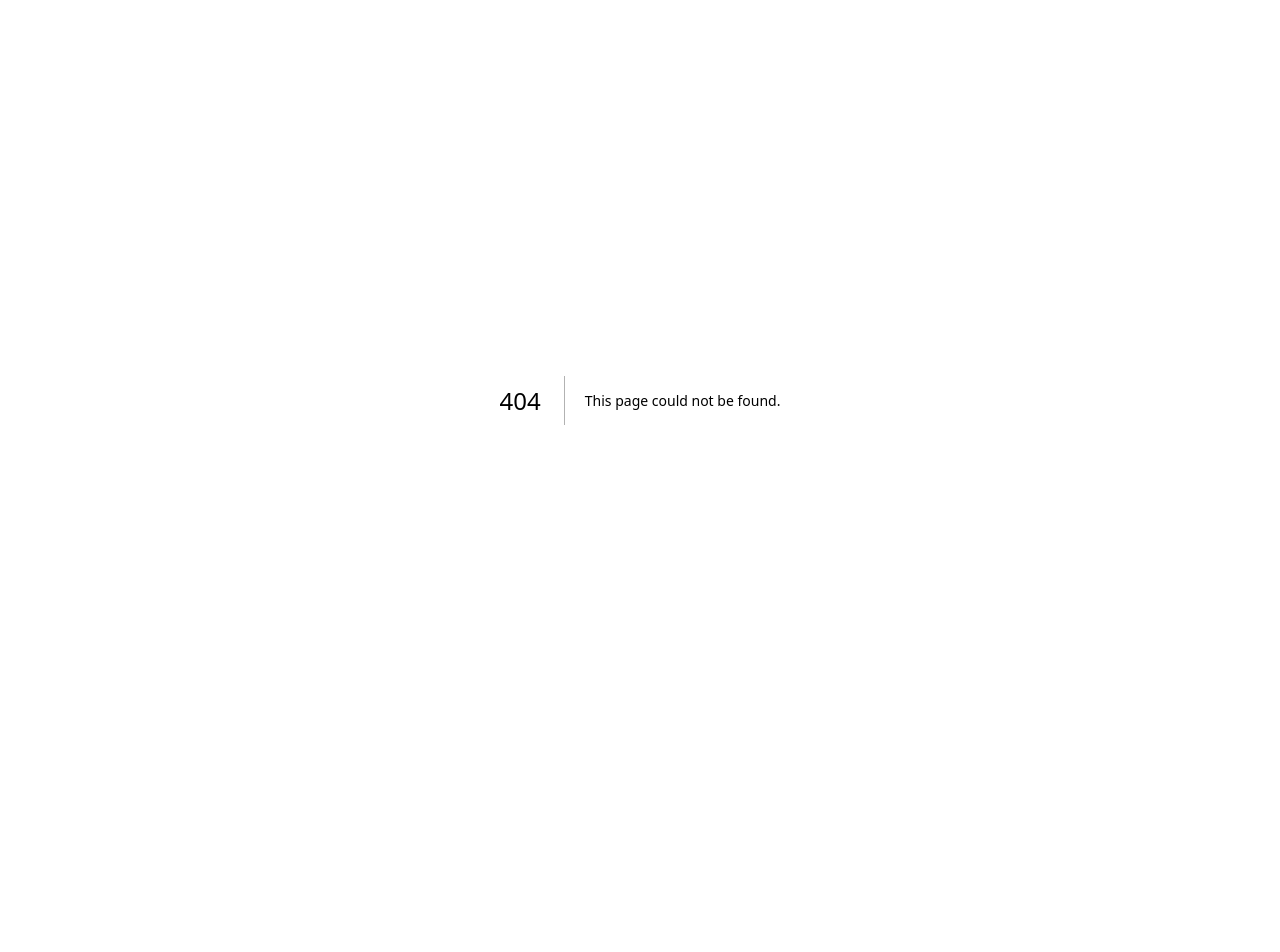
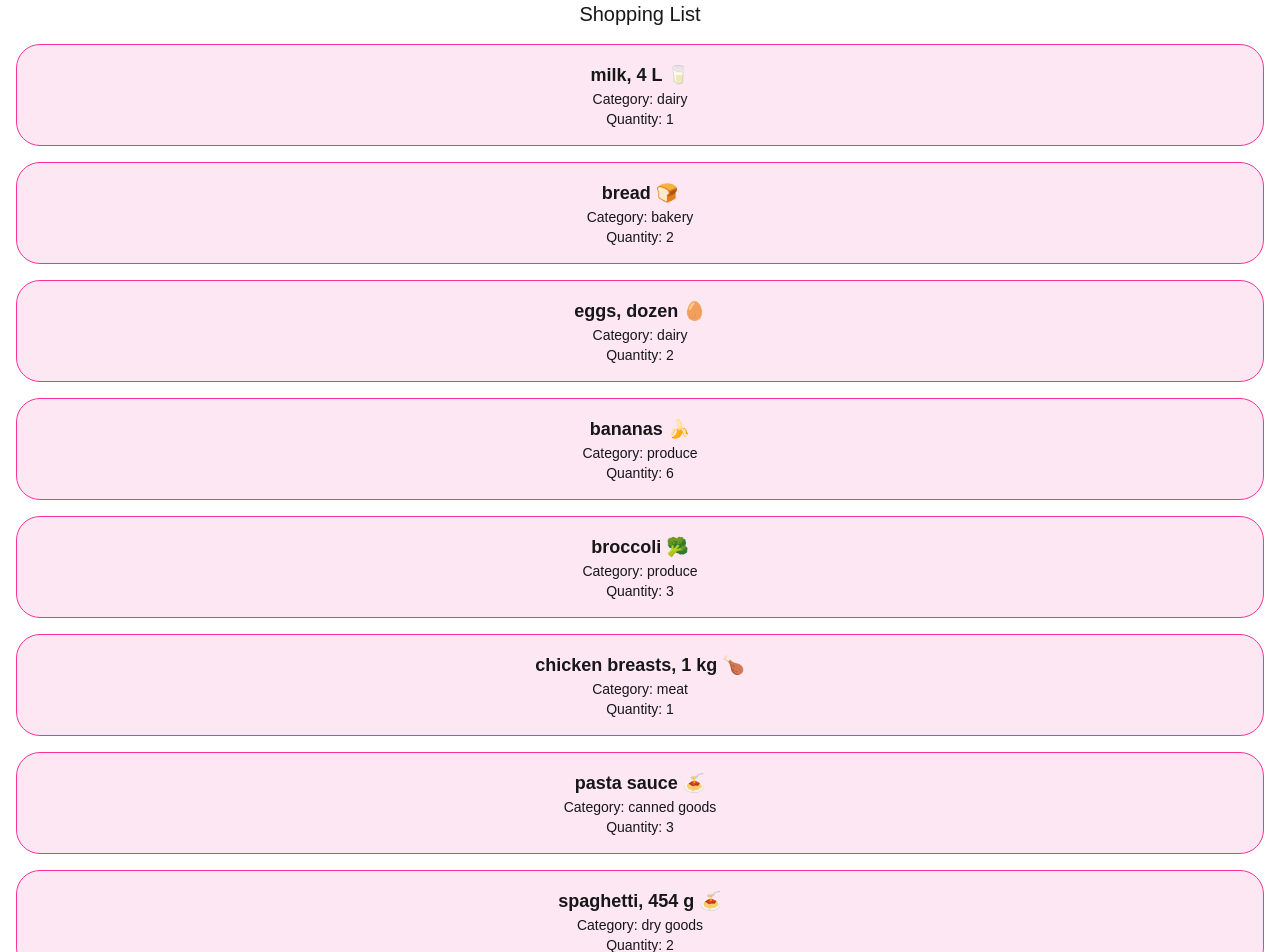
Before and after one commit to gjasmeen/cprg306-assignments, a Next.js app: page /week-3 in a window 1280 px wide. Before the commit this address had no page. Shown: the top 952 px of the page. Before the commit the page ends 800 px from the top, so only its background shows below. Built offline with nearby package versions, Linux system fonts and the light colour scheme.

Commit message:
week-3 commit

```diff
--- a/app/page.tsx
+++ b/app/page.tsx
@@ -7,6 +7,9 @@ export default function Home() {
       <li>
         <Link href = "/week-2">Week 2 Assignment</Link>
       </li>
+      <li>
+        <Link href = "/week-3">Week 3 Assignment</Link>
+      </li>
     </main>
   );
 }
--- /dev/null
+++ b/app/week-3/item-list.tsx
@@ -0,0 +1,89 @@
+import Item from "./item";
+
+ function ItemList() {
+        const item1 = {
+    name: "milk, 4 L 🥛",
+    quantity: 1,
+    category: "dairy",
+    };
+
+    const item2 = {
+    name: "bread 🍞",
+    quantity: 2,
+    category: "bakery",
+    };
+
+    const item3 = {
+    name: "eggs, dozen 🥚",
+    quantity: 2,
+    category: "dairy",
+    };
+
+    const item4 = {
+    name: "bananas 🍌",
+    quantity: 6,
+    category: "produce",
+    };
+
+    const item5 = {
+    name: "broccoli 🥦",
+    quantity: 3,
+    category: "produce",
+    };
+
+    const item6 = {
+    name: "chicken breasts, 1 kg 🍗",
+    quantity: 1,
+    category: "meat",
+    };
+
+const item7 = {
+  name: "pasta sauce 🍝",
+  quantity: 3,
+  category: "canned goods",
+};
+
+const item8 = {
+  name: "spaghetti, 454 g 🍝",
+  quantity: 2,
+  category: "dry goods",
+};
+
+const item9 = {
+  name: "toilet paper, 12 pack 🧻",
+  quantity: 1,
+  category: "household",
+};
+
+const item10 = {
+  name: "paper towels, 6 pack",
+  quantity: 1,
+  category: "household",
+};
+
+const item11 = {
+  name: "dish soap 🍽️",
+  quantity: 1,
+  category: "household",
+};
+
+const item12 = {
+  name: "hand soap 🧼",
+  quantity: 4,
+  category: "household",
+};
+
+const items = [item1, item2, item3, item4, item5, item6, item7, item8, item9, item10, item11, item12];
+return(
+  <div>
+    {items.map((item, index) => (
+      <Item
+        key={index}
+        name={item.name}
+        quantity={item.quantity} category={item.category}
+        />
+          ))}
+  </div>
+);
+}
+export default ItemList;
--- /dev/null
+++ b/app/week-3/item.tsx
@@ -0,0 +1,16 @@
+interface ItemProps {
+    name: string;
+    quantity: number;
+    category: string;
+}
+
+function Item ({name, quantity, category}: ItemProps) {
+    return (
+    <div className= "text-center border border-pink-500 p-4 m-4 rounded-3xl bg-pink-100"  >
+       <p className="text-lg font-bold">{name}</p>
+       <p className ="text-sm">Category: {category}</p>
+       <p className="text-sm">Quantity: {quantity}</p>
+    </div>
+    );
+}
+export default Item;
--- /dev/null
+++ b/app/week-3/page.tsx
@@ -0,0 +1,10 @@
+import ItemList from "./item-list";
+
+export default function Page() {
+  return (
+    <main>
+      <p className= "text-center text-xl">Shopping List</p>
+      <ItemList />
+    </main>
+  );
+}
```
